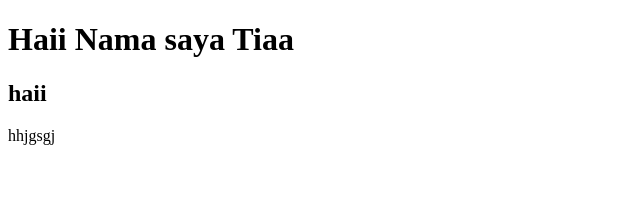
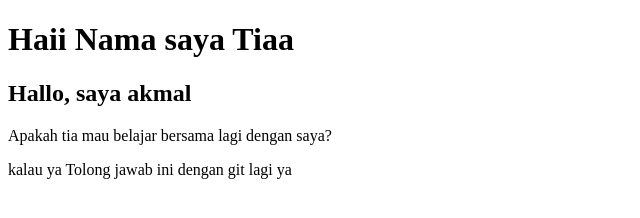
Before and after one commit to Tiaapril844/contoh, a plain HTML site: page index.html in a window 1280 px wide. Shown: the whole page, without its empty margins (0-640 px from the left). Drawn offline with Linux system fonts and the light colour scheme.

Commit message:
Akmal mengajukan Pertanyaan

```diff
--- a/index.html
+++ b/index.html
@@ -8,7 +8,8 @@
 </head>
 <body>
     <h1>Haii Nama saya Tiaa</h1>
-    <h2>haii</h2>
-    <p>hhjgsgj</p>
+    <h2>Hallo, saya akmal</h2>
+    <p>Apakah tia mau belajar bersama lagi dengan saya?</p>
+    <p>kalau ya Tolong jawab ini dengan git lagi ya</p>
 </body>
 </html>
```
